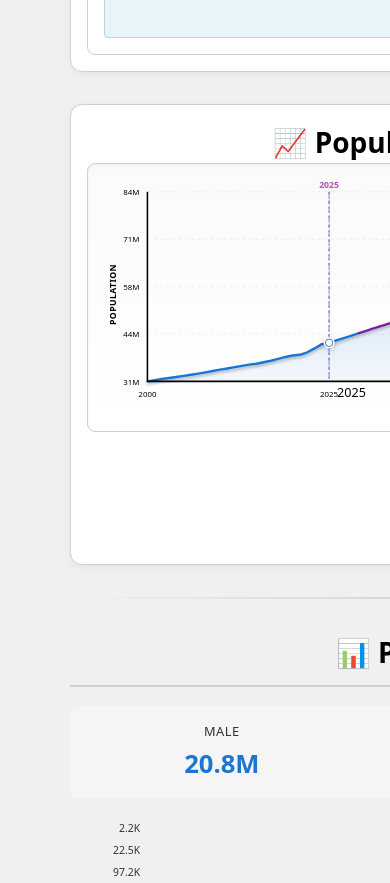
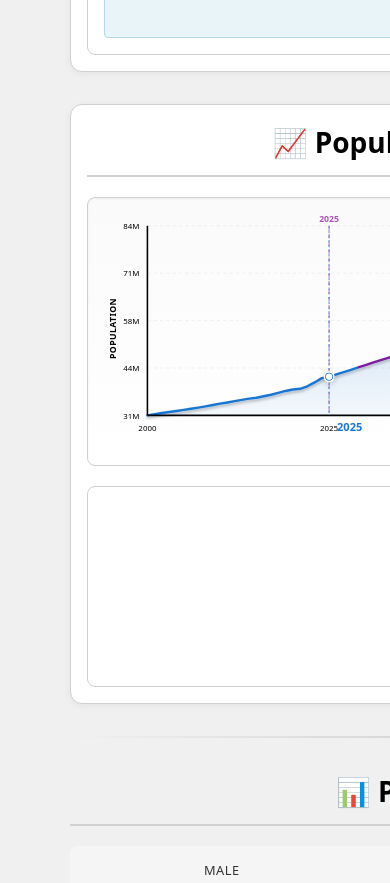
Before and after one commit to thewondrfulwizrd/WA1, a React (Vite) app: page / in a window 390 px wide. Shown: the part 1320-2203 px from the top of the page. Built offline with nearby package versions, Linux system fonts and the light colour scheme.

Commit message:
Add CSS for simplified chart footer display

```diff
--- a/src/components/PopulationTrendChart.css
+++ b/src/components/PopulationTrendChart.css
@@ -7,55 +7,13 @@
   box-shadow: 0 2px 8px rgba(0, 0, 0, 0.05);
 }
 
-.chart-title-row {
-  display: flex;
-  justify-content: space-between;
-  align-items: center;
-  margin-bottom: var(--space-20);
-  padding-bottom: var(--space-12);
-  border-bottom: 2px solid var(--color-border);
-  flex-wrap: wrap;
-  gap: var(--space-16);
-}
-
 .population-trend-chart h3 {
-  margin: 0;
+  margin: 0 0 var(--space-20) 0;
   font-size: 1.75rem;
   font-weight: var(--font-weight-semibold);
   color: #000000;
-}
-
-.selected-year-badge {
-  display: flex;
-  align-items: center;
-  gap: var(--space-10);
-  padding: var(--space-10) var(--space-16);
-  background: linear-gradient(135deg, #1976d2 0%, #1565c0 100%);
-  border-radius: var(--radius-base);
-  box-shadow: 0 2px 6px rgba(25, 118, 210, 0.3);
-}
-
-.badge-label {
-  font-size: 0.8rem;
-  color: rgba(255, 255, 255, 0.9);
-  font-weight: var(--font-weight-medium);
-  text-transform: uppercase;
-  letter-spacing: 0.5px;
-}
-
-.badge-year {
-  font-size: 1.25rem;
-  color: white;
-  font-weight: var(--font-weight-bold);
-}
-
-.badge-population {
-  font-size: 0.95rem;
-  color: rgba(255, 255, 255, 0.95);
-  font-weight: var(--font-weight-semibold);
-  padding: var(--space-2) var(--space-8);
-  background: rgba(255, 255, 255, 0.2);
-  border-radius: var(--radius-sm);
+  padding-bottom: var(--space-12);
+  border-bottom: 2px solid var(--color-border);
 }
 
 .chart-container {
@@ -123,6 +81,12 @@
   filter: drop-shadow(0 2px 4px rgba(0, 0, 0, 0.2));
 }
 
+.current-year-label {
+  fill: #1976d2;
+  font-size: 14px;
+  font-weight: 700;
+}
+
 /* Axes */
 .axis-line {
   stroke: #000000;
@@ -143,90 +107,53 @@
   letter-spacing: 0.5px;
 }
 
-/* Chart footer */
-.chart-footer {
-  display: grid;
-  grid-template-columns: 1fr auto;
-  gap: var(--space-24);
+/* Simplified chart footer */
+.chart-footer-simple {
+  display: flex;
+  justify-content: center;
   align-items: center;
-  padding: var(--space-16);
+  gap: var(--space-32);
+  padding: var(--space-24) var(--space-16);
   background: var(--color-bg-1);
   border-radius: var(--radius-base);
   border: 1px solid var(--color-border);
 }
 
-/* Legend */
-.chart-legend {
+.population-display,
+.change-display {
   display: flex;
   flex-direction: column;
-  gap: var(--space-10);
+  align-items: center;
+  gap: var(--space-8);
 }
 
-.legend-item {
-  display: flex;
-  align-items: center;
-  gap: var(--space-10);
+.population-main {
+  font-size: 3rem;
+  font-weight: var(--font-weight-bold);
+  color: #000000;
+  line-height: 1;
 }
 
-.legend-color {
-  width: 28px;
-  height: 4px;
-  border-radius: 2px;
-  flex-shrink: 0;
+.population-label {
+  font-size: 0.9rem;
+  color: #333333;
+  font-weight: var(--font-weight-medium);
+  text-transform: uppercase;
+  letter-spacing: 0.5px;
 }
 
-.legend-color.historical {
-  background: linear-gradient(to right, #1976d2, #1976d2);
+.change-value {
+  font-size: 2.5rem;
+  font-weight: var(--font-weight-bold);
+  line-height: 1;
 }
 
-.legend-color.projected {
-  background: linear-gradient(to right, #7b1fa2, #7b1fa2);
-}
-
-.legend-color.current {
-  width: 14px;
-  height: 14px;
-  border-radius: 50%;
-  background: #1976d2;
-  border: 2px solid white;
-  box-shadow: 0 0 0 1px #1976d2;
-}
-
-.legend-text {
+.change-label {
   font-size: 0.9rem;
-  color: #000000;
+  color: #333333;
   font-weight: var(--font-weight-medium);
-  line-height: 1.4;
-}
-
-/* Chart stats */
-.chart-stats {
-  display: flex;
-  flex-direction: column;
-  gap: var(--space-12);
-  padding-left: var(--space-20);
-  border-left: 2px solid var(--color-border);
-}
-
-.stat-item {
-  display: flex;
-  flex-direction: column;
-  gap: var(--space-4);
-}
-
-.stat-label {
-  font-size: 0.75rem;
-  color: #333333;
   text-transform: uppercase;
   letter-spacing: 0.5px;
-  font-weight: var(--font-weight-semibold);
-}
-
-.stat-value {
-  font-size: 1.1rem;
-  font-weight: var(--font-weight-bold);
-  color: #000000;
-  line-height: 1.2;
 }
 
 @media (max-width: 768px) {
@@ -238,28 +165,17 @@
     padding: var(--space-12);
   }
 
-  .chart-title-row {
+  .chart-footer-simple {
     flex-direction: column;
-    align-items: flex-start;
+    gap: var(--space-20);
   }
 
-  .selected-year-badge {
-    width: 100%;
-    justify-content: center;
+  .population-main {
+    font-size: 2.5rem;
   }
 
-  .chart-footer {
-    grid-template-columns: 1fr;
-    gap: var(--space-16);
-  }
-
-  .chart-stats {
-    padding-left: 0;
-    padding-top: var(--space-16);
-    border-left: none;
-    border-top: 2px solid var(--color-border);
-    flex-direction: row;
-    justify-content: space-around;
+  .change-value {
+    font-size: 2rem;
   }
 
   .axis-label {
@@ -269,12 +185,4 @@
   .axis-title {
     font-size: 11px;
   }
-
-  .legend-text {
-    font-size: 0.85rem;
-  }
-
-  .stat-value {
-    font-size: 1rem;
-  }
 }
```
